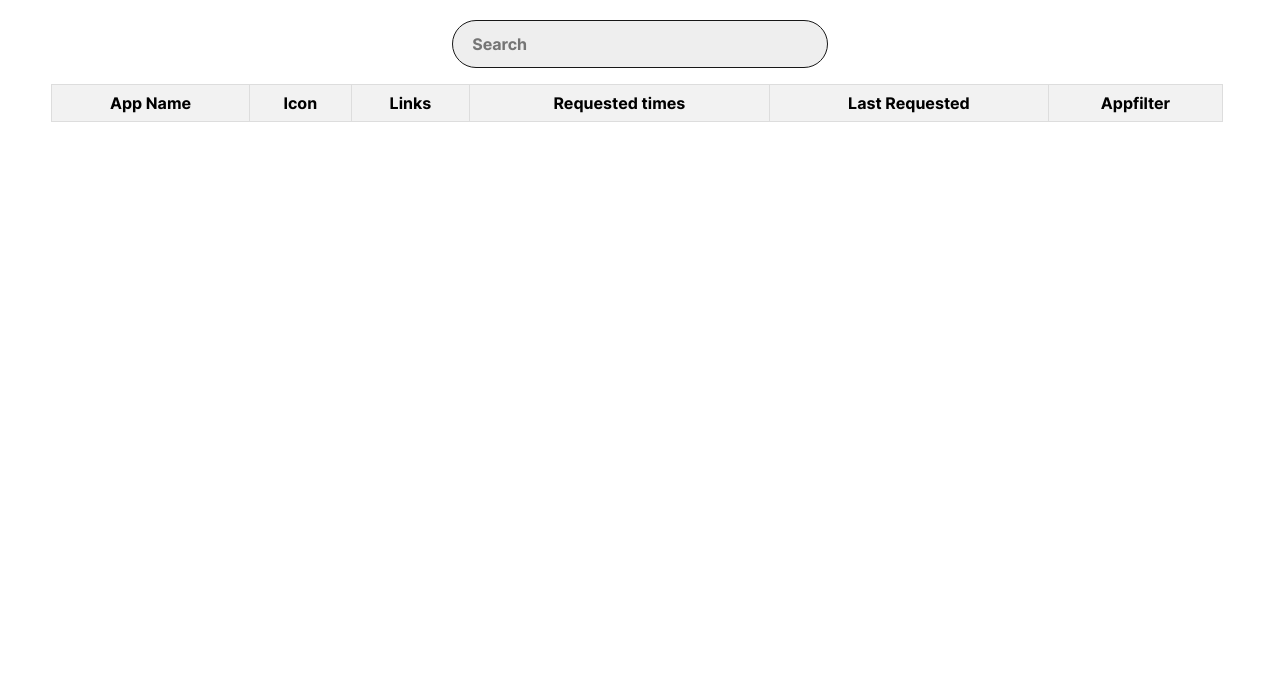
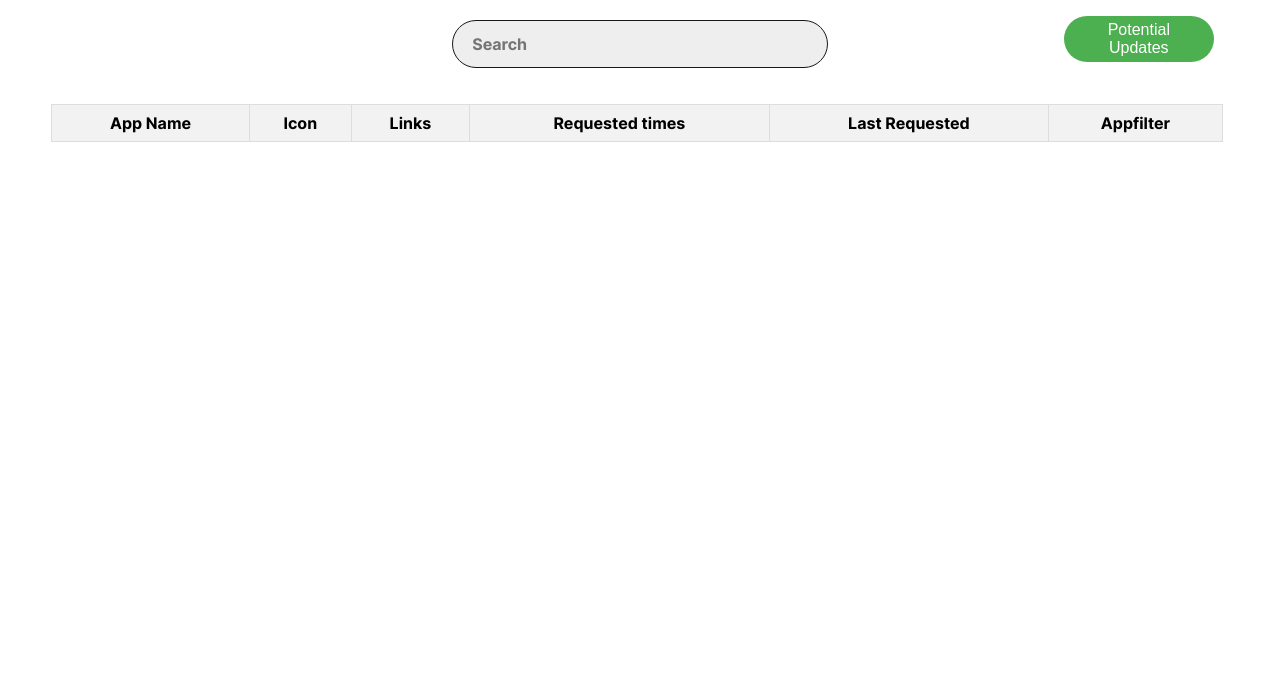
Before and after one commit to Arcticons-Team/Icon-Request-Dashboard, a plain HTML site: page docs/index.html in a window 1280 px wide. Shown: the part 124-800 px from the top of the page. Drawn offline with Linux system fonts and the light colour scheme; no server answers.

Commit message:
add button to link to updateable site

```diff
--- a/docs/css/requests.css
+++ b/docs/css/requests.css
@@ -5,7 +5,42 @@
     font-style: oblique 0deg 10deg;
     font-variation-settings: "slnt" 0deg;
     src: url("../img/Inter.var.woff2") format("woff2");
-  }
+}
+
+.header-container {
+    width: 100%;
+    display: flex;
+    align-items: center;
+    justify-content: center;
+    margin-bottom: 20px;
+    ;
+}
+
+#updatable-container {
+    margin-right: 15px;
+    width: 150px;
+    align-items: center;
+    justify-content: center;
+    ;
+}
+
+#updatable-button {
+    cursor: pointer;
+    background-color: #4CAF50;
+    color: white;
+    border: none;
+    padding: 5px 15px;
+    text-align: center;
+    text-decoration: none;
+    display: inline-block;
+    font-size: 16px;
+    margin-bottom: 10px;
+    border-radius: 100px;
+}
+
+#updatable-button:hover {
+    background-color: #409943;
+}
 
 body {
     font-family: 'Inter', Arial, Helvetica, sans-serif, sans-serif;
@@ -66,6 +101,7 @@ body {
     margin: 0 auto;
     align-items: center;
     justify-content: center;
+    padding-left: 165px;
 
 }
 
@@ -143,6 +179,7 @@ td {
 td:nth-child(1) {
     width: 20%;
 }
+
 td:nth-child(2) {
     min-width: 55px;
     max-width: 60px;
@@ -179,6 +216,7 @@ h1 {
     margin-top: 20px;
     margin-bottom: 20px;
 }
+
 h2 {
     text-align: center;
     margin-top: 20px;
@@ -187,8 +225,8 @@ h2 {
 
 .links img {
     filter: invert();
-    width:50px;
-    height:50px;
+    width: 50px;
+    height: 50px;
 }
 
 @media (prefers-color-scheme: dark) {
@@ -196,18 +234,23 @@ h2 {
         background-color: #171717;
         color: white;
     }
+
     tr:nth-child(even) {
         background-color: rgb(37, 37, 37);
     }
+
     th {
         background-color: #0f0f0f;
     }
+
     .links img {
         filter: none;
     }
+
     .asc::after {
         border-bottom: 4px solid white;
     }
+
     .desc::after {
         border-top: 4px solid white;
     }
--- a/docs/index.html
+++ b/docs/index.html
@@ -16,9 +16,13 @@
         <h1 id="header">Requested Apps</h1>
         <h2 id="date_header">Date</h2>
 
-        <!-- Search Container -->
-        <div id="search-container">
-            <input type="text" id="search-input" oninput="filterAppEntries()" placeholder="Search">
+        <div class="header-container">
+            <div id="search-container">
+                <input type="text" id="search-input" oninput="filterAppEntries()" placeholder="Search">
+            </div>
+            <div id="updatable-container">
+                <button id ="updatable-button" onclick="window.location.href = 'https://arcticons-team.github.io/Icon-Request-Dashboard/updatable.html';">Potential Updates</button>
+            </div>
         </div>
 
         <!-- App Entries -->
```
